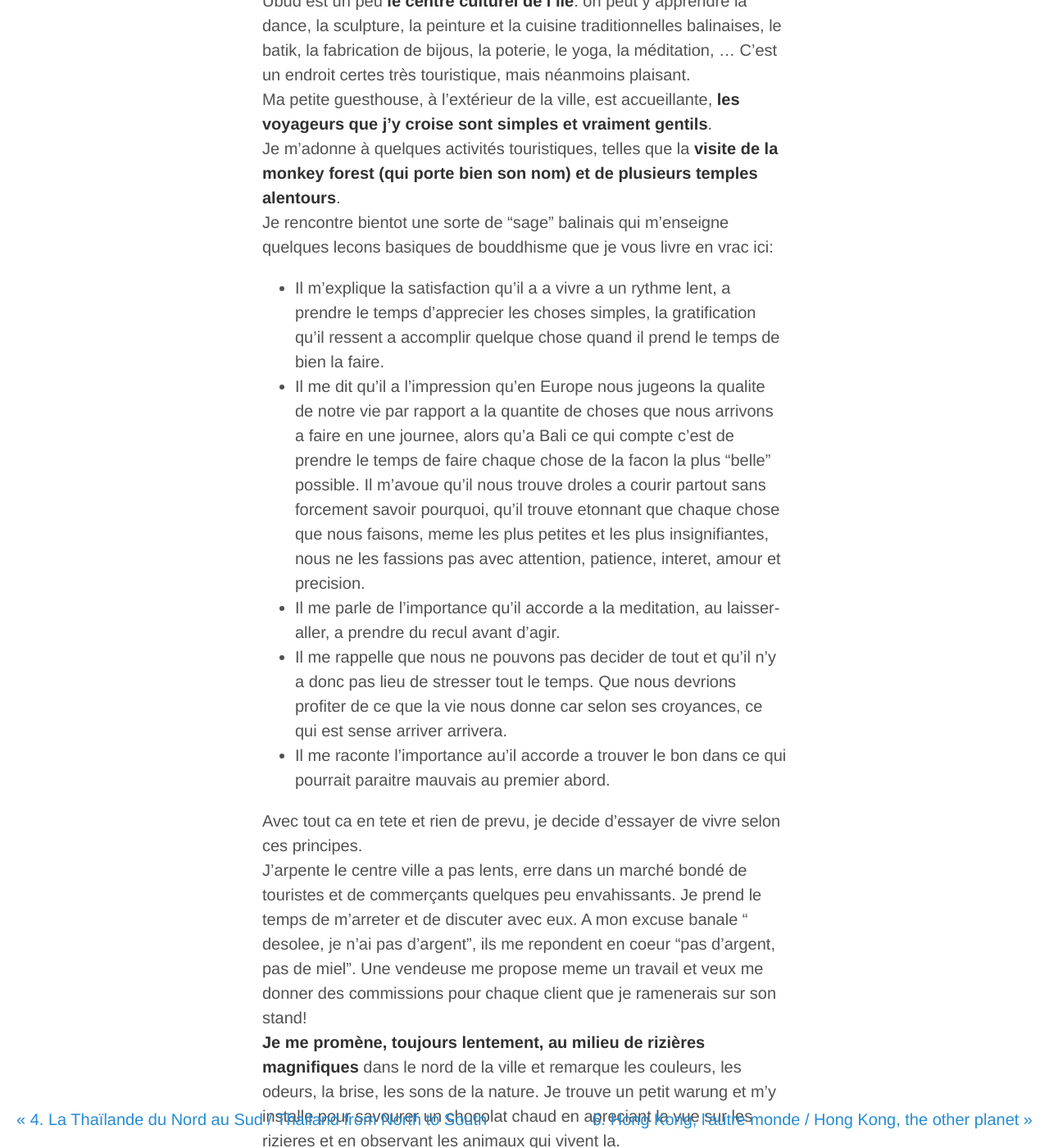
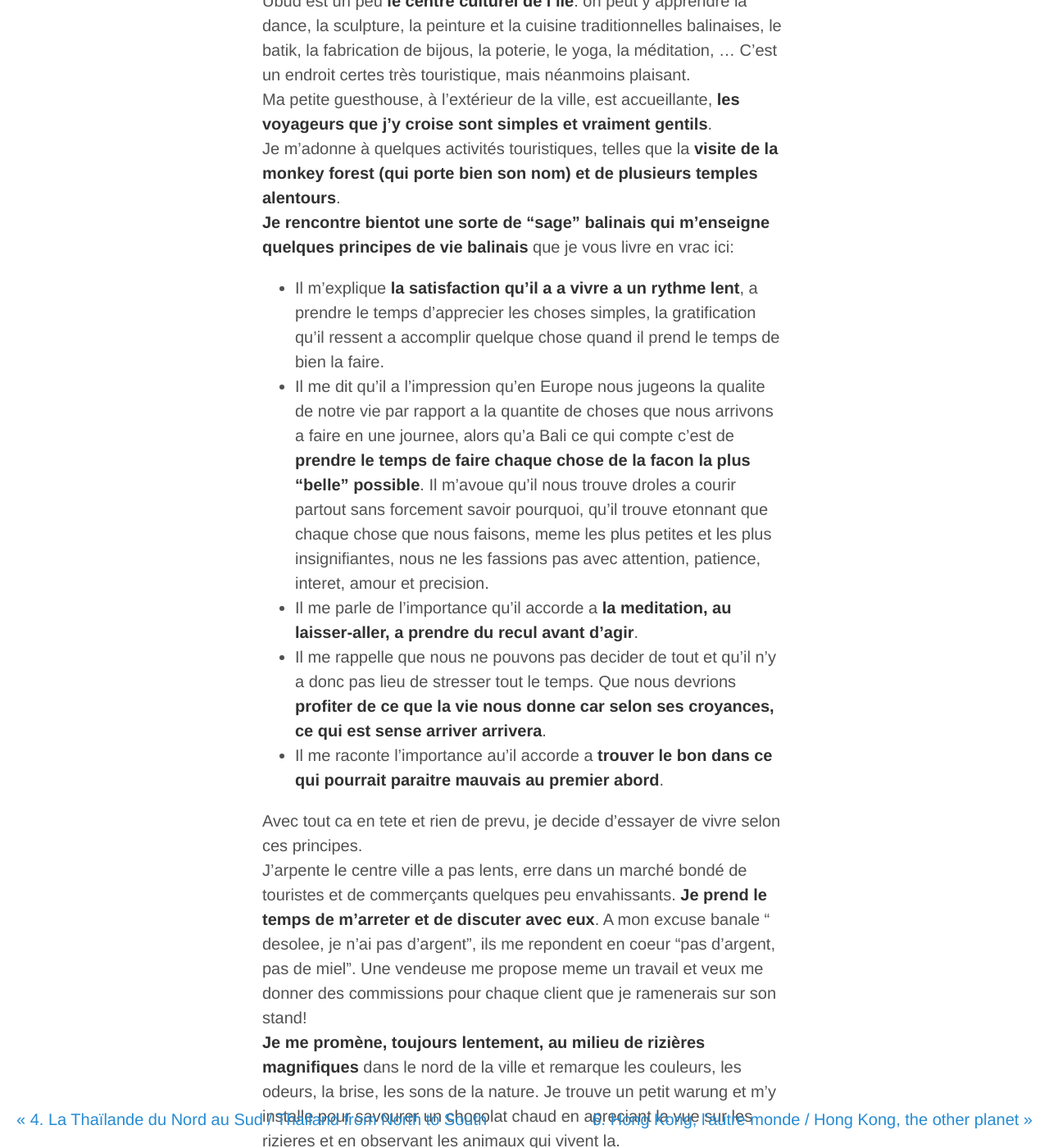
Before and after one commit to crossingborders/crossingborders.github.io, a Jekyll site: the page built from _posts/2014-06-25-Bali-ile-paisible.md, in a window 1280 px wide and 1400 px high, scrolled down 4072 px. Shown: the whole window at 82% size. Built offline with Jekyll 4.4.1, drawn with Linux system fonts in a browser that asks for light colours; Markdown is read by kramdown in place of the engine named in the settings; some of the changed text lies outside the part shown.

Commit message:
Update 2014-06-25-Bali-ile-paisible.md

```diff
--- a/_posts/2014-06-25-Bali-ile-paisible.md
+++ b/_posts/2014-06-25-Bali-ile-paisible.md
@@ -47,22 +47,22 @@ N'ayant pour l'heure plus rien à faire en bord de mer, je pars dans l'intérieu
 Ubud est un peu **le centre culturel de l'île**: on peut y apprendre la dance, la sculpture, la peinture et la cuisine traditionnelles balinaises, le batik, la fabrication de bijous, la poterie, le yoga, la méditation, ... C'est un endroit certes très touristique, mais néanmoins plaisant.
 Ma petite guesthouse, à l'extérieur de la ville, est accueillante, **les voyageurs que j'y croise sont simples et vraiment gentils**.
 Je m'adonne à quelques activités touristiques, telles que la **visite de la monkey forest (qui porte bien son nom) et de plusieurs temples alentours**.
-Je rencontre bientot une sorte de "sage" balinais qui m'enseigne quelques lecons basiques de bouddhisme que je vous livre en vrac ici:
-* Il m'explique la satisfaction qu'il a a vivre a un rythme lent, a prendre le temps d'apprecier les choses simples, la gratification qu'il ressent a accomplir quelque chose quand il prend le temps de bien la faire.
-* Il  me dit qu'il a l'impression qu'en Europe nous jugeons la qualite de notre vie par rapport a la quantite de choses que nous arrivons a faire en une journee, alors qu'a Bali ce qui compte c'est de prendre le temps de faire chaque chose de la facon la plus "belle" possible. Il m'avoue qu'il nous trouve droles a courir partout sans forcement savoir pourquoi, qu'il trouve etonnant que chaque chose que nous faisons, meme les plus petites et les plus insignifiantes, nous ne les fassions pas avec attention, patience, interet, amour et precision.
-* Il me parle de l'importance qu'il accorde a la meditation, au laisser-aller, a prendre du recul avant d'agir.
-* Il me rappelle que nous ne pouvons pas decider de tout et qu'il n'y a donc pas lieu de stresser tout le temps. Que nous devrions profiter de ce que la vie nous donne car selon ses croyances, ce qui est sense arriver arrivera.
-* Il me raconte l'importance au'il accorde a trouver le bon dans ce qui pourrait paraitre mauvais au premier abord.
+**Je rencontre bientot une sorte de "sage" balinais qui m'enseigne quelques principes de vie balinais** que je vous livre en vrac ici:
+* Il m'explique **la satisfaction qu'il a a vivre a un rythme lent**, a prendre le temps d'apprecier les choses simples, la gratification qu'il ressent a accomplir quelque chose quand il prend le temps de bien la faire.
+* Il  me dit qu'il a l'impression qu'en Europe nous jugeons la qualite de notre vie par rapport a la quantite de choses que nous arrivons a faire en une journee, alors qu'a Bali ce qui compte c'est de **prendre le temps de faire chaque chose de la facon la plus "belle" possible**. Il m'avoue qu'il nous trouve droles a courir partout sans forcement savoir pourquoi, qu'il trouve etonnant que chaque chose que nous faisons, meme les plus petites et les plus insignifiantes, nous ne les fassions pas avec attention, patience, interet, amour et precision.
+* Il me parle de l'importance qu'il accorde a **la meditation, au laisser-aller, a prendre du recul avant d'agir**.
+* Il me rappelle que nous ne pouvons pas decider de tout et qu'il n'y a donc pas lieu de stresser tout le temps. Que nous devrions **profiter de ce que la vie nous donne car selon ses croyances, ce qui est sense arriver arrivera**.
+* Il me raconte l'importance au'il accorde a **trouver le bon dans ce qui pourrait paraitre mauvais au premier abord**.
 
 Avec tout ca en tete et rien de prevu, je decide d'essayer de vivre selon ces principes.
-J'arpente le centre ville a pas lents, erre dans un marché bondé de touristes et de commerçants quelques peu envahissants. Je prend le temps de m'arreter et de discuter avec eux. A mon excuse banale " desolee, je n'ai pas d'argent", ils me repondent en coeur "pas d'argent, pas de miel". Une vendeuse me propose meme un travail et veux me donner des commissions pour chaque client que je ramenerais sur son stand!
+J'arpente le centre ville a pas lents, erre dans un marché bondé de touristes et de commerçants quelques peu envahissants. **Je prend le temps de m'arreter et de discuter avec eux**. A mon excuse banale " desolee, je n'ai pas d'argent", ils me repondent en coeur "pas d'argent, pas de miel". Une vendeuse me propose meme un travail et veux me donner des commissions pour chaque client que je ramenerais sur son stand!
 **Je me promène, toujours lentement, au milieu de rizières magnifiques** dans le nord de la ville et remarque les couleurs, les odeurs, la brise, les sons de la nature. Je trouve un petit warung et m'y installe pour savourer un chocolat chaud en apreciant la vue sur les rizieres et en observant les animaux qui vivent la.
-J'accepte ma blessure et decide qu'elle me permet de m'entrainer a etre patiente, d'apprendre a prendre le temps, a arreter de courir partout.
-Une semaine entiere passe sans que je m'en apercoive. Au final, cet homme avait raison: les petites choses peuvent prendre beaucoup de temps si on fait attention a bien les faire!
+J'accepte ma blessure et decide qu'elle me permet de m'entrainer a etre patiente, d'apprendre a prendre le temps.
+**Une semaine entiere passe sans que je m'en apercoive**. Au final, cet homme avait raison: les petites choses peuvent prendre beaucoup de temps si on fait attention a bien les faire!
 
 
-Après cet intermède montagneux, retour à la mer.
-Je passe une semaine sur **Nusa Lembongan**, une petite île au Sud-Est de Bali accessible depuis Sanur (bourgade touristique tranquille sur la côte Est). Là aussi, la guesthouse est accueillante et le rythme de vie paisible.
+Après cet intermède spirituel montagneux, retour à la mer.
+Je passe une semaine sur **Nusa Lembongan** (l'oeuf, vous vous souvenez?), une petite île au Sud-Est de Bali accessible depuis Sanur (bourgade touristique tranquille sur la côte Est). Là aussi, la guesthouse est accueillante et le rythme de vie paisible.
 Mes journées sont rythmées par des **balades tranquilles à destination de belles plages désertiques** (Mushroom bay, Dream beach, Sunset beach).
 Je reprend le **yoga** tant bien que mal et participe à une **séance de nettoyage de la plage principale** qui me permet de rencontrer des locaux. Quelques heures plus tard, je suis invitée à partager un verre d'arak, boisson locale fabriquée à base d'alcool de palme au goût abominable et à l'odeur capable de réveiller un mort. La soirée que je passe en leur compagnie est gaie, bruyante et animée, j'en garderai un bon souvenir (malgré le mal de crâne du lendemain!).
 
```
Also changed, not shown: other parts of _posts/2014-06-25-Bali-ile-paisible.md (+11 -5 lines).
